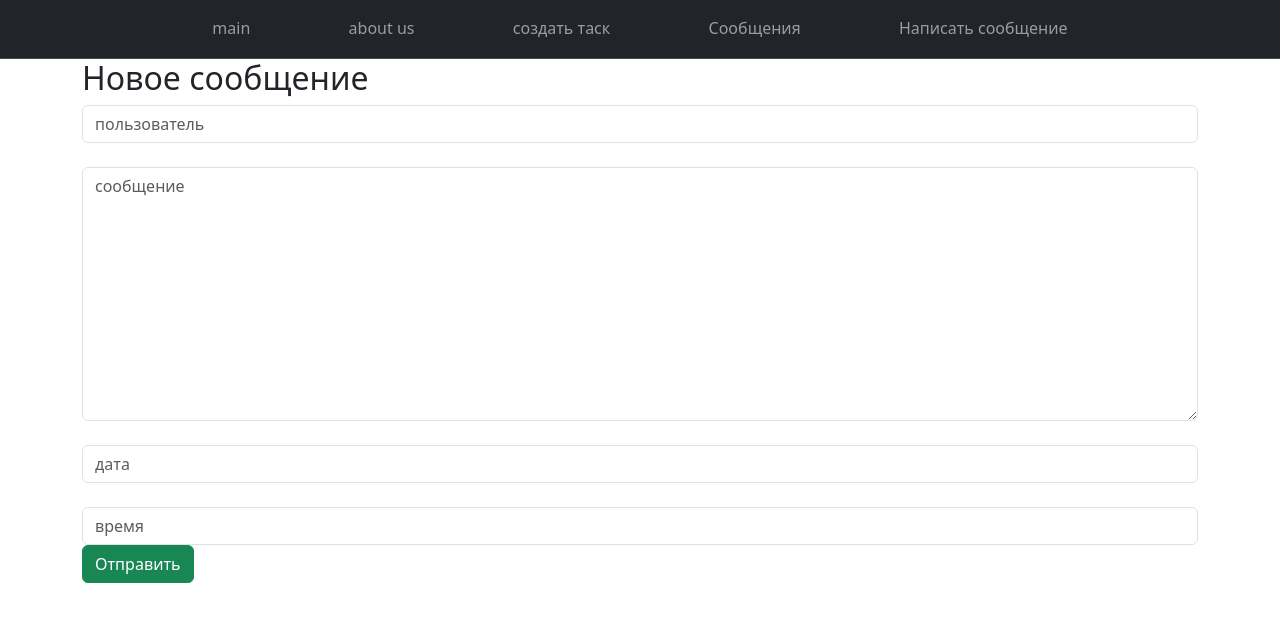
After one commit to QuaKa4/DjangoWebSite, a Django app: page /write-message in a window 1280 px wide. The commit adds this page. Shown: the top 622 px of the page. Run offline with Django 5.2, Linux system fonts and the light colour scheme.

Commit message:
added chat app

```diff
--- a/task_manager/main/admin.py
+++ b/task_manager/main/admin.py
@@ -1,5 +1,6 @@
 from django.contrib import admin
-from .models import TaskManager
+from .models import TaskManager, MessageManager
 
 admin.site.register(TaskManager)
+admin.site.register(MessageManager)
 # Register your models here.
--- a/task_manager/main/forms.py
+++ b/task_manager/main/forms.py
@@ -1,5 +1,6 @@
-from .models import TaskManager
-from django.forms import ModelForm, TextInput, Textarea
+from .models import TaskManager, MessageManager
+from django.forms import ModelForm, TextInput, Textarea, DateInput, TimeInput
+
 
 class TaskManagerForm(ModelForm):
     class Meta:
@@ -7,3 +8,12 @@ class TaskManagerForm(ModelForm):
         fields = ["title", 'task']
         widgets = {'title': TextInput(attrs={'class': 'form-control', 'placeholder': 'введите название'}),
             'task': Textarea(attrs={'class': 'form-control', 'placeholder': 'введите табутаск'})}
+
+class MessageManagerForm(ModelForm):
+    class Meta:
+        model = MessageManager
+        fields = ['user', 'message', 'date', 'time']
+        widgets = {'user': TextInput(attrs={'class': 'form-control', 'placeholder': 'пользователь'}),
+                   'message': Textarea(attrs={'class': 'form-control', 'placeholder': 'сообщение'}),
+                   'date': DateInput(attrs={'class': 'form-control', 'placeholder': 'дата'}),
+                   'time': TimeInput(attrs={'class': 'form-control', 'placeholder': 'время'})}
--- a/task_manager/main/models.py
+++ b/task_manager/main/models.py
@@ -10,3 +10,14 @@ class TaskManager(models.Model):
     class Meta:
         verbose_name = 'задача'
         verbose_name_plural = 'задачи'
+
+
+class MessageManager(models.Model):
+    user = models.CharField('пользователь', max_length=20)
+    message = models.TextField('сообщение')
+    date = models.DateField('дата отпраки')
+    time = models.TimeField('время отправки')
+
+    class Meta:
+        verbose_name = 'сообщение'
+        verbose_name_plural = 'сообщения'
--- a/task_manager/main/templates/main/base.html
+++ b/task_manager/main/templates/main/base.html
@@ -28,10 +28,12 @@
           <li class="nav-item"><a class="nav-link" href="#">
             <svg class="bi" width="24" height="24"><use xlink:href="#aperture"></use></svg>
           </a></li>
-            <li class="nav-item"><a class="nav-link" href="{% url 'home' %} ">main</a></li>
-            <li class="nav-item"><a class="nav-link" href="{% url 'about-us' %}">about us</a></li>
+          <li class="nav-item"><a class="nav-link" href="{% url 'home' %} ">main</a></li>
+          <li class="nav-item"><a class="nav-link" href="{% url 'about-us' %}">about us</a></li>
           <li class="nav-item"><a class="nav-link" href="{% url 'create-task' %}">создать таск</a></li>
-            <li class="nav-item"><a class="nav-link" href="{% url 'about-us' %}">
+          <li class="nav-item"><a class="nav-link" href="{% url 'chat' %}">Сообщения</a></li>
+          <li class="nav-item"><a class="nav-link" href="{% url 'write' %}">Написать сообщение</a></li>
+          <li class="nav-item"><a class="nav-link" href="/admin">
             <svg class="bi" width="24" height="24"><use xlink:href="#cart"></use></svg>
           </a></li>
         </ul>
--- a/task_manager/main/templates/main/index.html
+++ b/task_manager/main/templates/main/index.html
@@ -5,7 +5,7 @@
 {%endblock%}
 
 {% block content %}
-    <h1> glavnayastr</h1>
+    <h1> Главная страница</h1>
     {% if tasks%}
         {% for element in tasks %}
             <div class="alert alert-warning mt-2">
--- /dev/null
+++ b/task_manager/main/templates/main/write_message.html
@@ -0,0 +1,18 @@
+{% extends 'main/base.html' %}
+
+{% block title %}
+   Написать сообщение
+{%endblock%}
+
+{% block content %}
+    <h2>Новое сообщение</h2>
+    <form method="post">
+        {% csrf_token %}
+        {{form.user}}<br>
+        {{form.message}}<br>
+        {{form.date}}<br>
+        {{form.time}}
+        <button type="submit" class="btn btn-success">Отправить</button>
+        <span>{{error}}</span>
+    </form>
+{%endblock%}
--- a/task_manager/main/urls.py
+++ b/task_manager/main/urls.py
@@ -4,5 +4,7 @@ from django.urls import path
 urlpatterns = [
     path('', views.index, name='home'),
     path('about-us', views.about, name='about-us'),
-    path('create-task', views.create_task, name='create-task')
+    path('create-task', views.create_task, name='create-task'),
+    path('chat', views.chat, name='chat'),
+    path('write-message', views.write_message, name='write')
 ]
--- a/task_manager/main/views.py
+++ b/task_manager/main/views.py
@@ -1,15 +1,15 @@
-from dbm import error
+from lib2to3.fixes.fix_input import context
 
 from django.shortcuts import render, redirect
+from pyexpat.errors import messages
 
-from .forms import TaskManagerForm
-from .models import TaskManager
-from django.http import HttpResponse
+from .forms import TaskManagerForm, MessageManagerForm
+from .models import TaskManager, MessageManager
 
 
 def index(request):
-    tasks = TaskManager.objects.order_by('-id')
-    return render(request, 'main/index.html', {'title': "главная стр", 'tasks': tasks})
+    tasks = TaskManager.objects.all()
+    return render(request, 'main/index.html', {'title': "главная страница", 'tasks': tasks})
 
 def about(request):
     return render(request, 'main/about_us.html')
@@ -23,8 +23,25 @@ def create_task(request):
             return redirect('home')
         else:
             error = 'form invalid'
-
     form = TaskManagerForm
     context = {'form': form,
                'error': error}
     return render(request, 'main/create_task.html', context)
+
+def chat(request):
+    messages = MessageManager.objects.all()
+    return render(request, 'main/chat.html', {'title': "Сообщения", 'messages': messages})
+
+def write_message(request):
+    error = ''
+    if request.method == "POST":
+        form = MessageManagerForm(request.POST)
+        if form.is_valid():
+            form.save()
+            return redirect('chat')
+        else:
+            error = "form is invlid"
+    form = MessageManagerForm
+    context = {'form': form,
+               'error' :error}
+    return render(request, 'main/write_message.html', context)
```
Also changed, not shown: task_manager/main/templates/main/about_us.html (+6 -2 lines), task_manager/main/templates/main/chat.html (added, +21 -0 lines), task_manager/db.sqlite3, task_manager/main/migrations/0002_messagemanager_alter_taskmanager_options.py (added).
